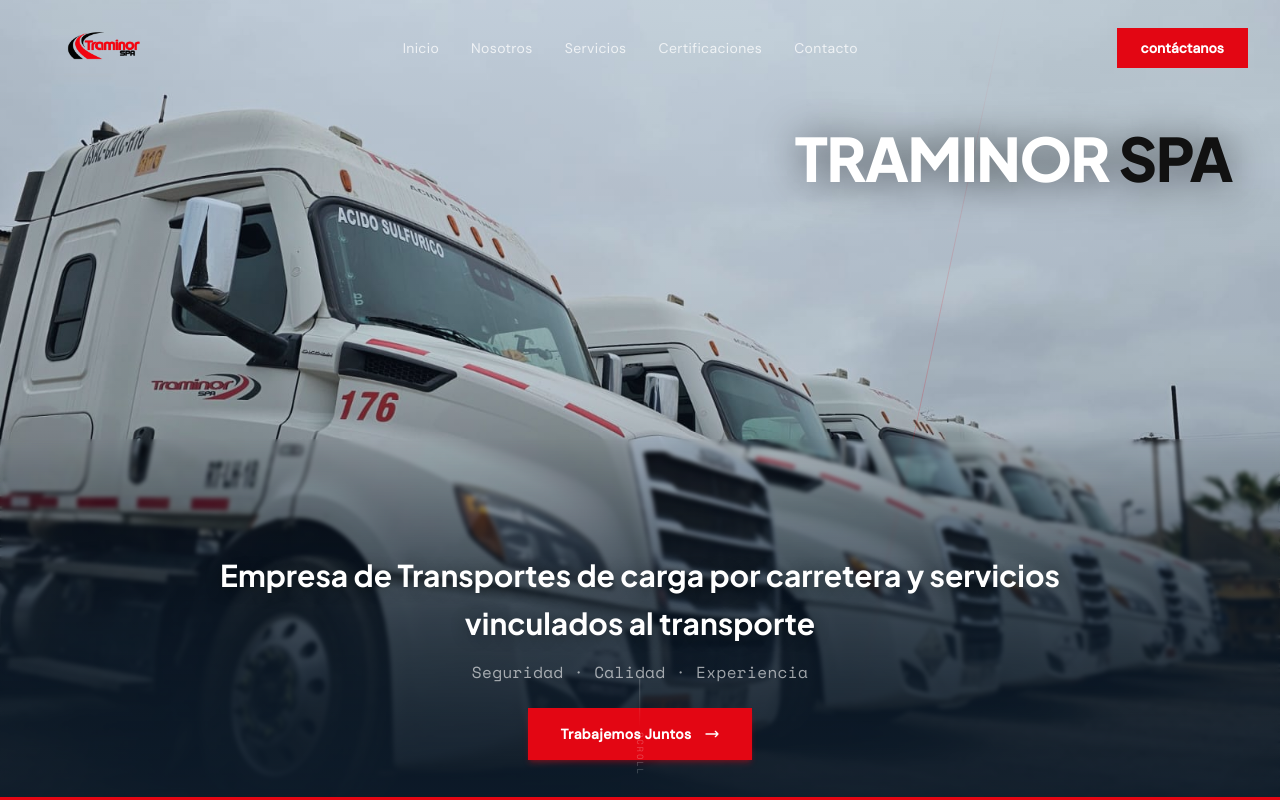
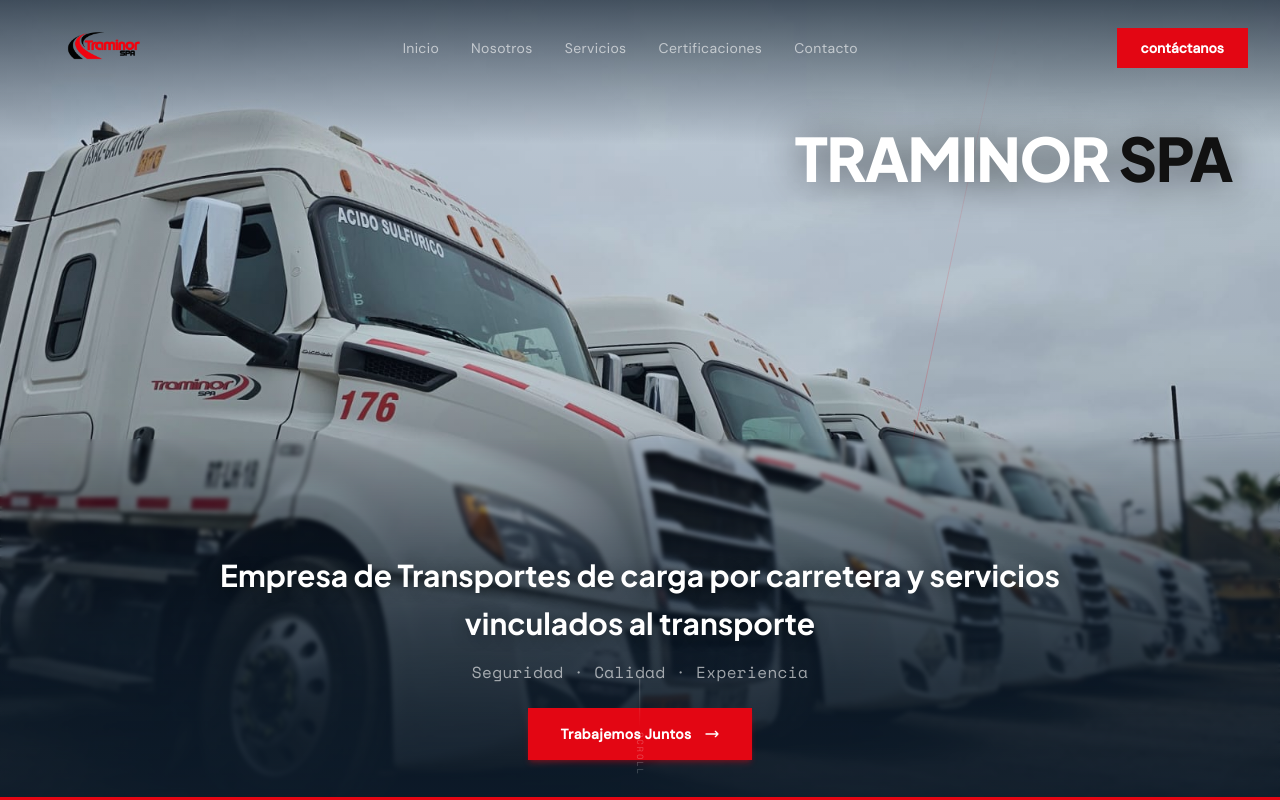
Before and after one commit to moolina01/traminorspa, a Next.js app: page / in a window 1280 px wide. Shown: the top 800 px of the page. Built offline with nearby package versions, Linux system fonts and the light colour scheme.

Commit message:
Navbar hover animación, gradiente hero, stats viajes, favicon

```diff
--- a/src/components/Hero.tsx
+++ b/src/components/Hero.tsx
@@ -36,6 +36,8 @@
 
       {/* Subtle overlay — NOT too dark, client wants to see the trucks */}
       <div className="absolute inset-0 bg-gradient-to-t from-navy-950/75 via-navy-950/20 to-navy-950/10" />
+      {/* Gradiente superior para que el navbar siempre sea legible */}
+      <div className="absolute top-0 left-0 right-0 h-36 bg-gradient-to-b from-navy-950/70 to-transparent" />
 
       {/* Diagonal accent line — our design touch */}
       <div
--- a/src/components/Navbar.tsx
+++ b/src/components/Navbar.tsx
@@ -65,7 +65,7 @@
             <li key={link.href}>
               <a
                 href={resolveHref(link.href)}
-                className="text-sm text-white/75 hover:text-white transition-colors duration-200 tracking-wide"
+                className="text-sm text-white/60 hover:text-white transition-all duration-200 tracking-wide hover:tracking-widest"
               >
                 {link.label}
               </a>
--- a/src/lib/constants.ts
+++ b/src/lib/constants.ts
@@ -26,7 +26,7 @@
 
 export const STATS = [
   { value: 15, suffix: "+", label: "Años de experiencia" },
-  { value: 50000, suffix: "+", label: "Viajes realizados", format: "compact" },
+  { value: 9000, suffix: "+", label: "Viajes realizados", format: "compact" },
   { value: 2, suffix: "M+", label: "Kilómetros recorridos" },
   { value: 99.8, suffix: "%", label: "Entregas sin incidentes" },
 ]
```
